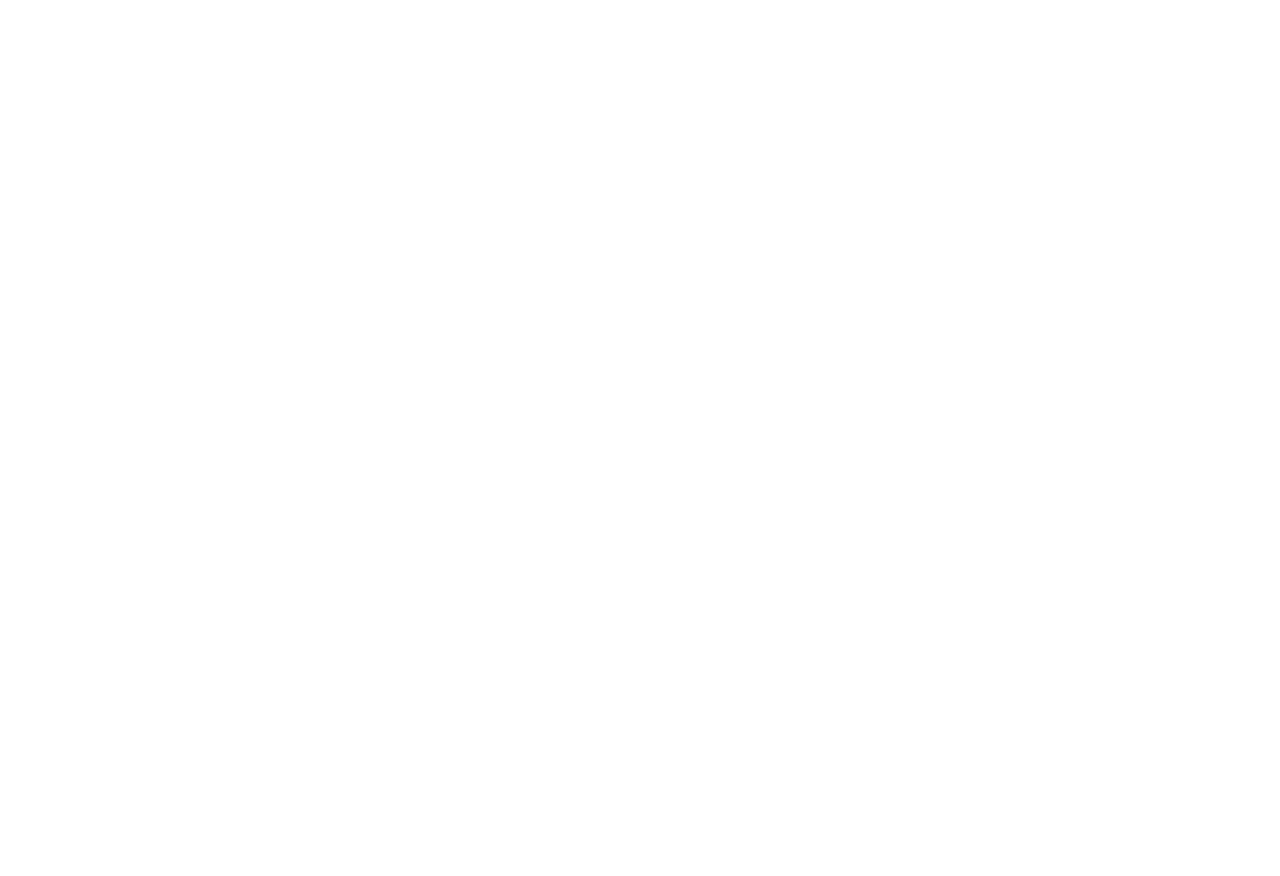
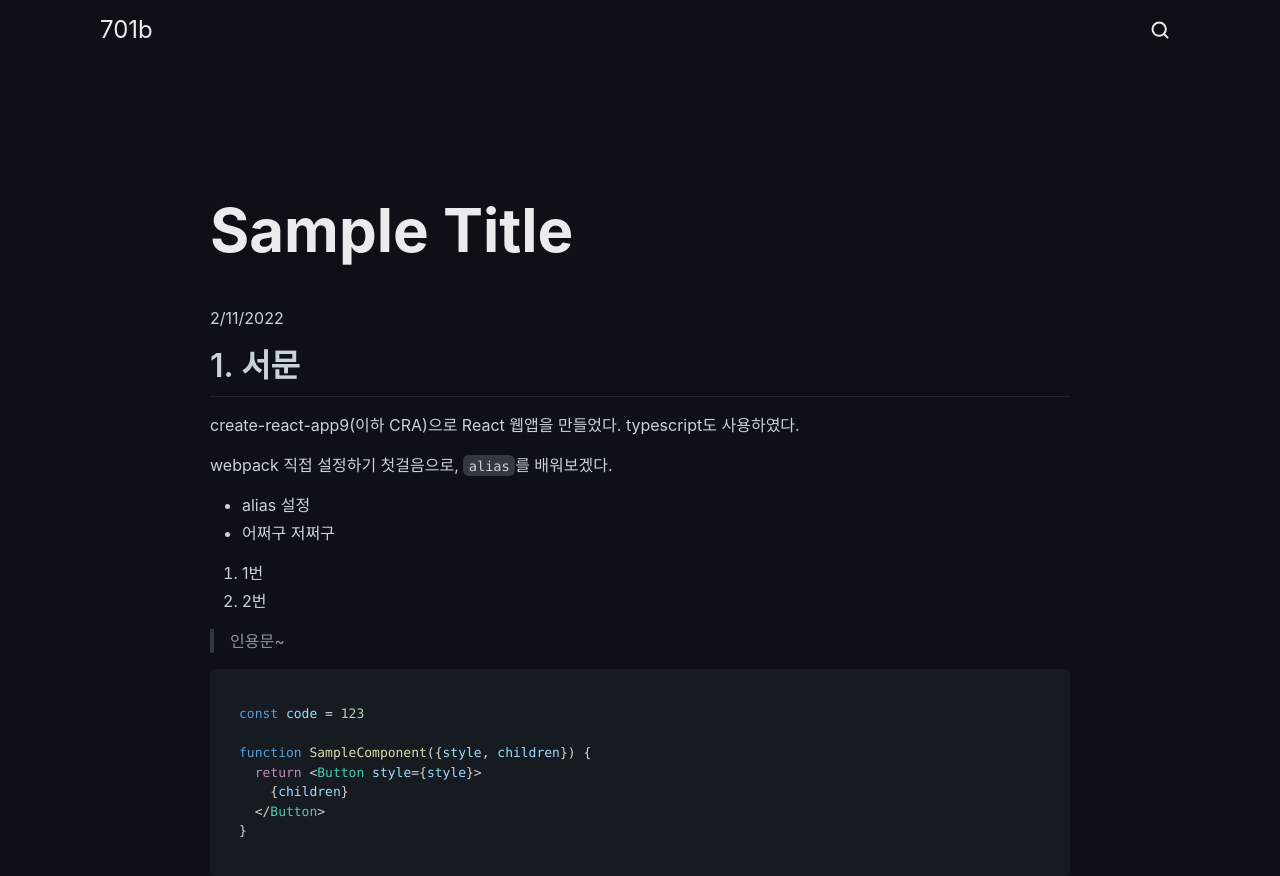
Before and after one commit to 701b/tech-blog, a React app: page / in a window 1280 px wide. Shown: the top 876 px of the page. Before the commit the page ends 800 px from the top, so only its background shows below. Built offline with nearby package versions, Linux system fonts and the light colour scheme.

Commit message:
App.tsx 수정

```diff
--- a/src/App.tsx
+++ b/src/App.tsx
@@ -1,10 +1,12 @@
 import React from 'react'
+
+import WritingPage from '@Pages/WritingPage'
 
 import '@Styles/reset.css'
 import '@Styles/global.scss'
 
 const App = () => {
-  return <></>
+  return <WritingPage />
 }
 
 export default App
```
